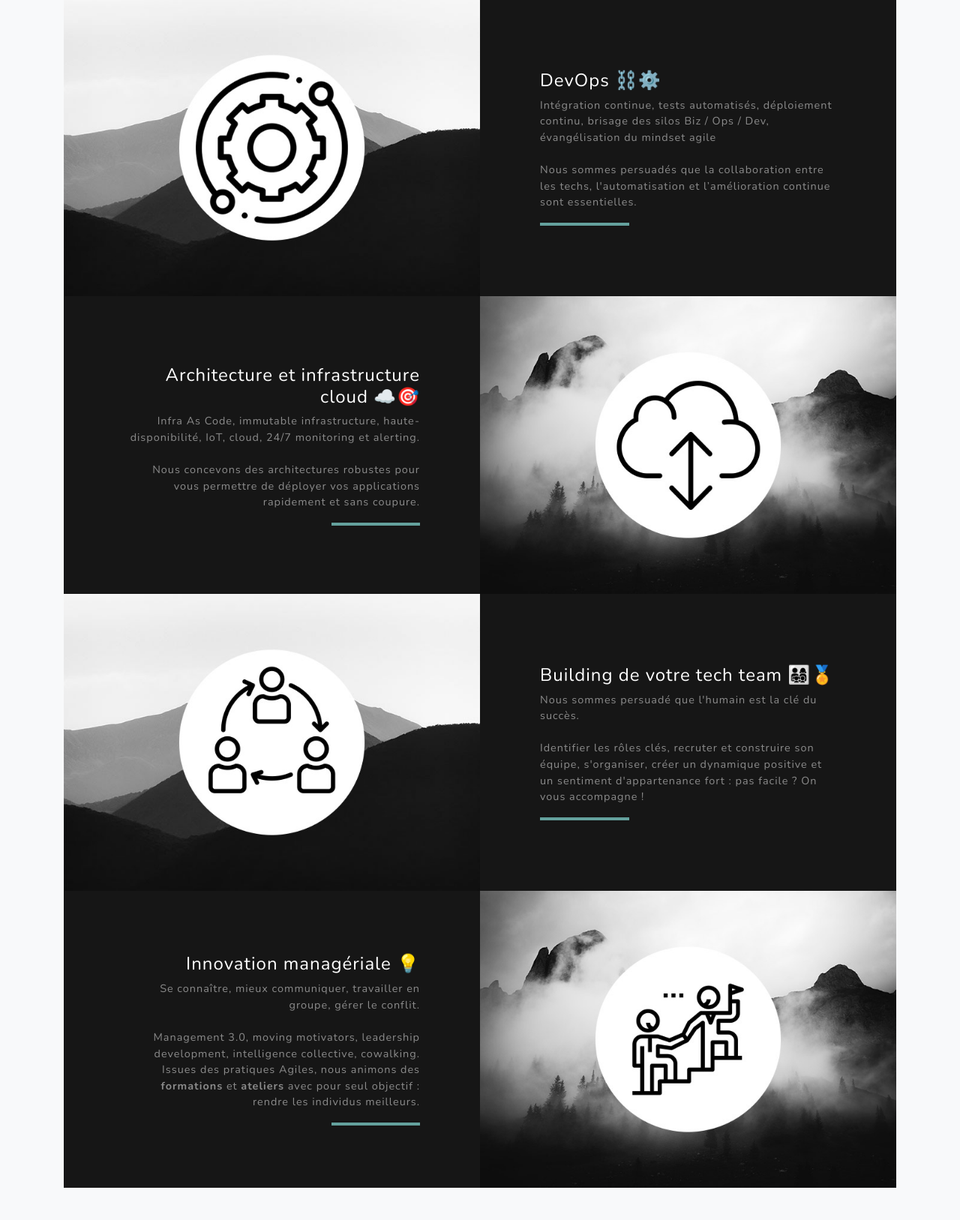
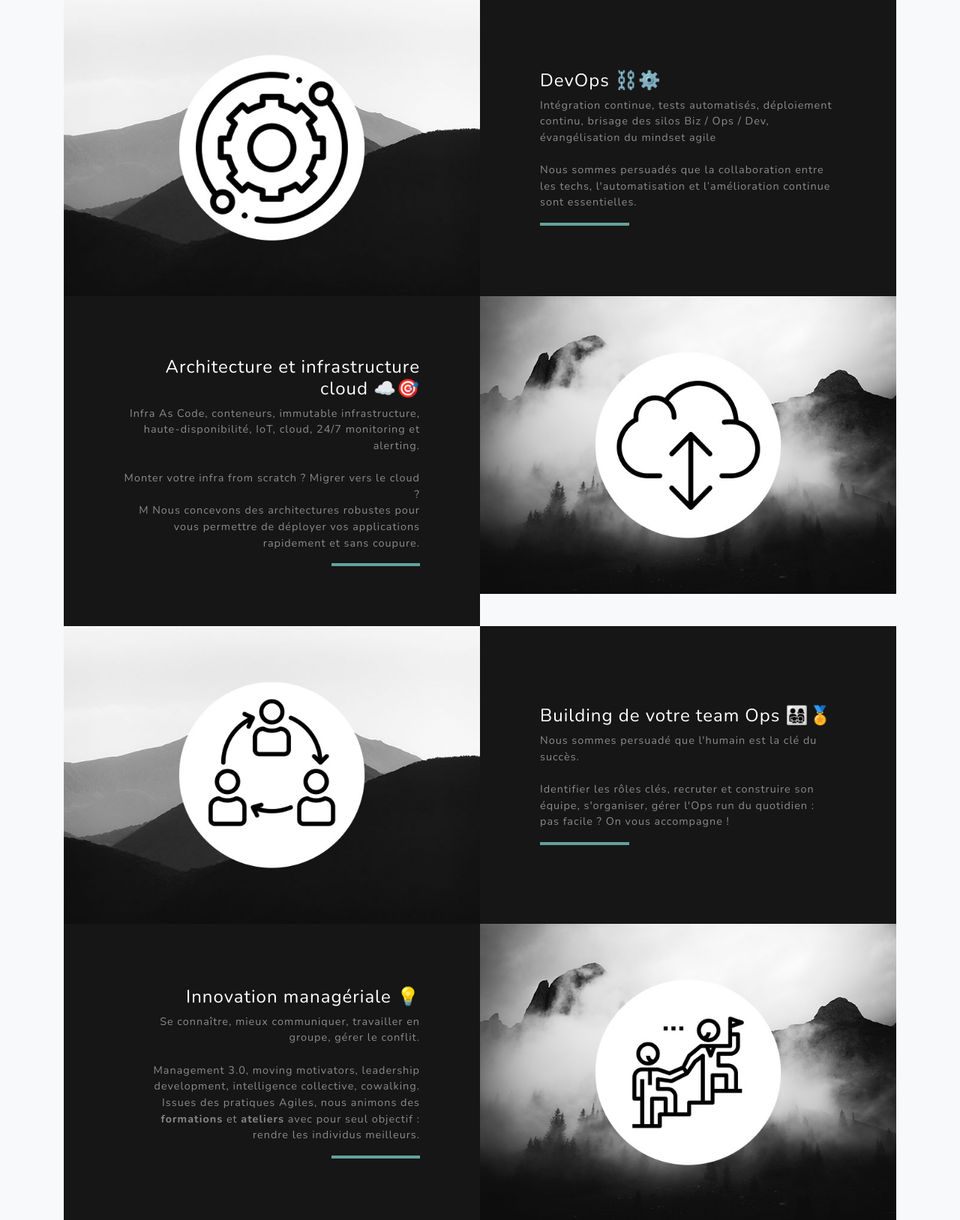
Before and after one commit to skalab/website, a PHP site: page / in a window 1280 px wide. Shown: the part 1817-3444 px from the top of the page at 75% size. Run offline with PHP 8.4, Linux system fonts and the light colour scheme; some libraries are stand-ins or nearby versions.

Commit message:
Updated service content

```diff
--- a/index.php
+++ b/index.php
@@ -97,8 +97,8 @@
               <div class="project-text w-100 my-auto text-center text-lg-right">
                 <h4 class="text-white">Architecture et infrastructure cloud ☁️🎯</h4>
                 <p class="mb-0 text-white-50">
-                  Infra As Code, immutable infrastructure, haute-disponibilité, IoT, cloud, 24/7 monitoring et alerting.<br />
-                  <br />
+                  Infra As Code, conteneurs, immutable infrastructure, haute-disponibilité, IoT, cloud, 24/7 monitoring et alerting.<br />
+                  <br />Monter votre infra from scratch ? Migrer vers le cloud ?<br />M
                   Nous concevons des architectures robustes pour vous permettre de déployer vos applications rapidement et sans coupure.
                 </p>
                 <hr class="d-none d-lg-block mb-0 mr-0">
@@ -117,11 +117,11 @@
           <div class="bg-black text-center h-100 project">
             <div class="d-flex h-100">
               <div class="project-text w-100 my-auto text-center text-lg-left">
-                <h4 class="text-white">Building de votre tech team 👨‍👩‍👧‍👦🏅</h4>
+                <h4 class="text-white">Building de votre team Ops 👨‍👩‍👧‍👦🏅</h4>
                 <p class="mb-0 text-white-50">
                   Nous sommes persuadé que l'humain est la clé du succès.<br />
                   <br />
-                  Identifier les rôles clés, recruter et construire son équipe, s'organiser, créer un dynamique positive et un sentiment d'appartenance fort : pas facile ? On vous accompagne !
+                  Identifier les rôles clés, recruter et construire son équipe, s'organiser, gérer l'Ops run du quotidien  : pas facile ? On vous accompagne !
                 </p>
                 <hr class="d-none d-lg-block mb-0 ml-0">
               </div>
```
